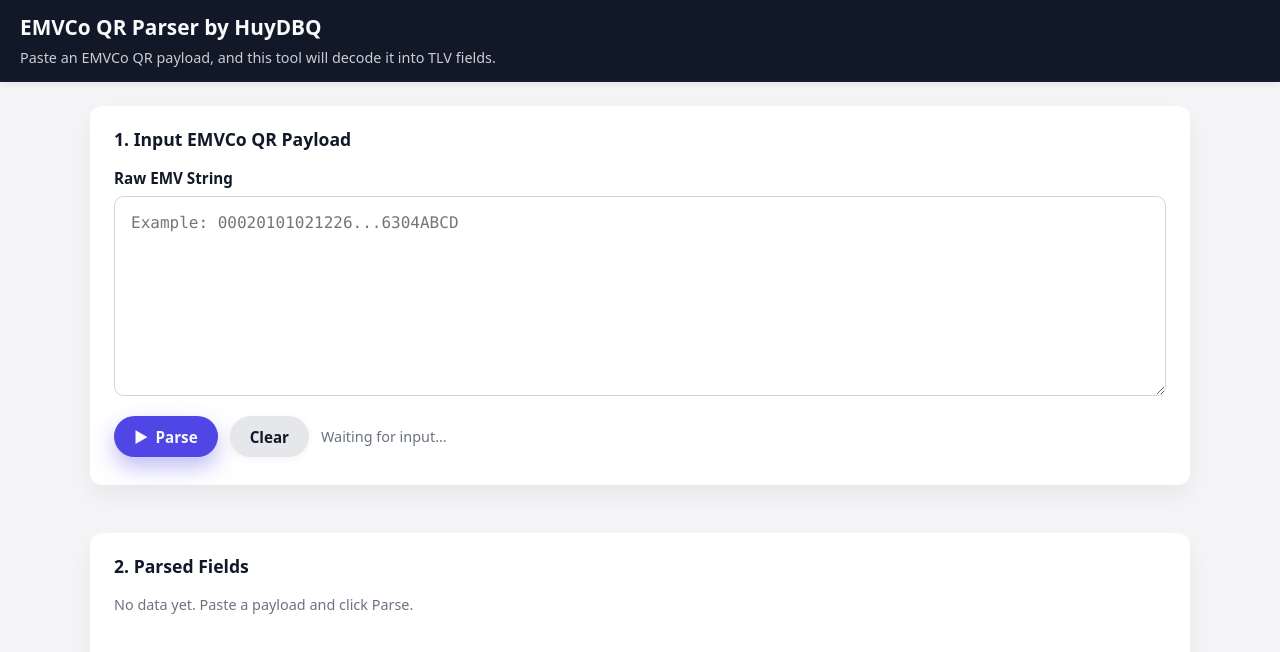
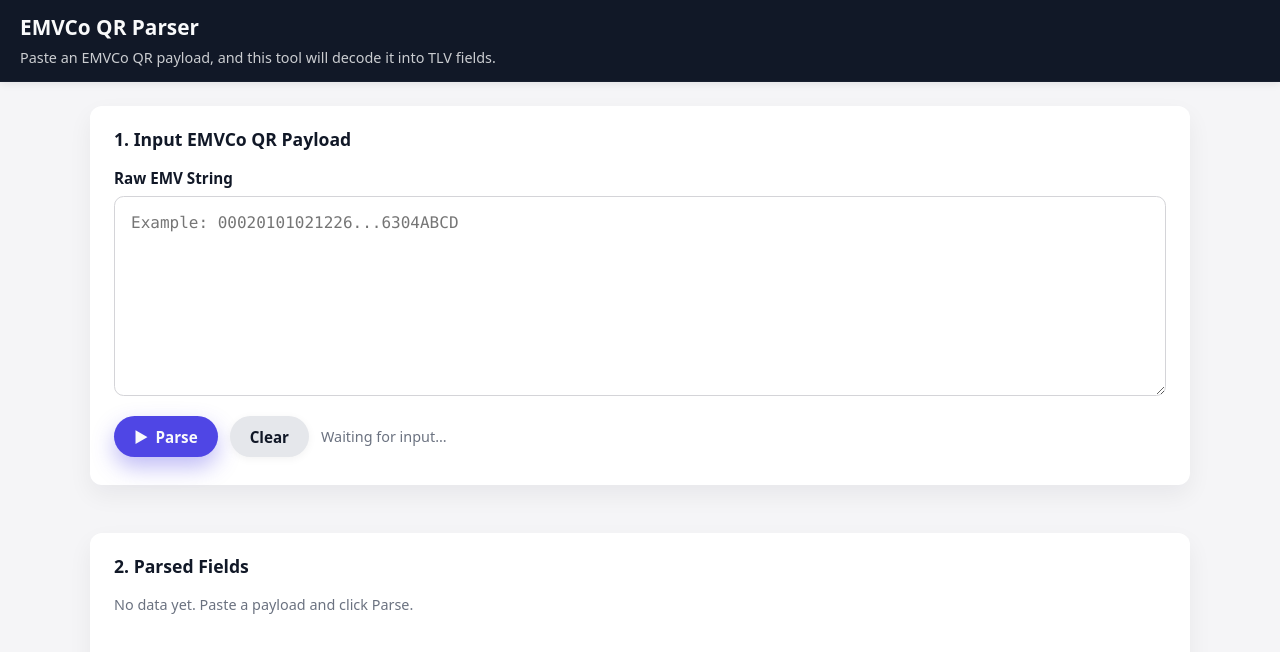
Before and after one commit to huydbq/emvqr, a React (Vite) app: page / in a window 1280 px wide. Shown: the top 652 px of the page. Built offline with nearby package versions, Linux system fonts and the light colour scheme.

Commit message:
setup workflow

```diff
--- a/src/components/Footer.jsx
+++ b/src/components/Footer.jsx
@@ -3,7 +3,6 @@
 export default function Footer() {
   return (
     <footer>
-      Static client-side parser – safe to host on GitHub Pages.
     </footer>
   );
 }
--- a/src/components/Header.jsx
+++ b/src/components/Header.jsx
@@ -3,7 +3,7 @@
 export default function Header() {
   return (
     <header>
-      <h1>EMVCo QR Parser by HuyDBQ</h1>
+      <h1>EMVCo QR Parser</h1>
       <p>Paste an EMVCo QR payload, and this tool will decode it into TLV fields.</p>
     </header>
   );
```
